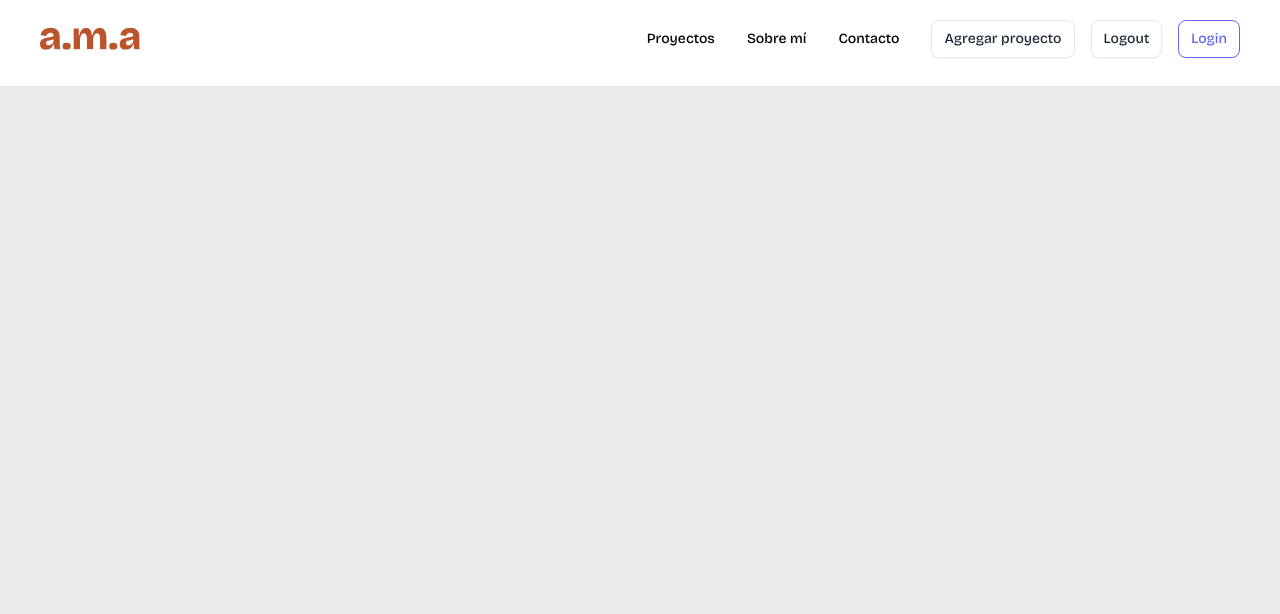
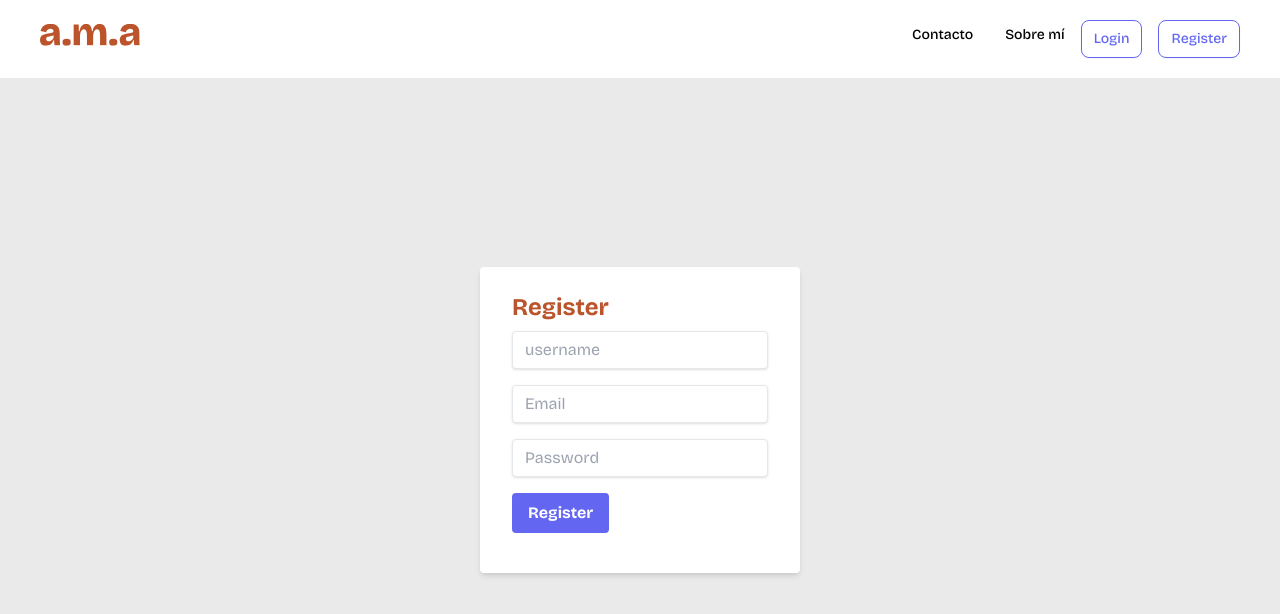
Before and after one commit to anhi1/Front-portfolio, a React (Vite) app: page /register in a window 1280 px wide. Shown: the top 614 px of the page. Built offline with nearby package versions, Linux system fonts and the light colour scheme.

Commit message:
nav-login

```diff
--- a/src/App.jsx
+++ b/src/App.jsx
@@ -3,6 +3,7 @@ import { AuthProvider } from "./context/AuthContext";
 import { BrowserRouter, Route, Routes } from "react-router-dom";
 import Contact from "./pages/Contact";
 import LoginPage from "./pages/LoginPage";
+import RegisterPage from "./pages/RegisterPage";
 import { ProjectProvider } from "./context/ProjectsContext";
 import About from "./pages/About";
 import Navbar from "./components/Navbar";
@@ -19,11 +20,13 @@ function App() {
       <Navbar />
       <Routes>
         <Route path="/" element={<HomePage/>}/>
+        <Route path="/login" element={<LoginPage />} />
+        <Route path="/register" element={<RegisterPage />} />
         <Route path="/about" element={<About />} />
         <Route path="/contact" element={<Contact />} />
         <Route path="/projects" element={<ProjectsPage />} />
 
-        <Route path="/login" element={<LoginPage />} />
+
         <Route path="/add-project" element={<ProjectFormPage />} />
         <Route path="/projects/:id" element={<ProjectFormPage />} />
 
--- a/src/api/auth.js
+++ b/src/api/auth.js
@@ -1,4 +1,6 @@
 import axios from "./axios";
+
+export const registerRequest = (user) => axios.post(`/register`, user)
 
 export const loginRequest = (user) => axios.post(`/login`, user)
 export const verityTokenRequest = () => axios.get(`/verify`)
--- a/src/components/Navbar.jsx
+++ b/src/components/Navbar.jsx
@@ -1,8 +1,10 @@
-import React, { useState } from "react";
+import { useState } from "react";
 import { Link } from "react-router-dom";
+import { useAuth } from "../context/AuthContext";
 
 function Navbar() {
   const [isOpen, setIsOpen] = useState(false);
+  const { isAuthenticated, logout, user } = useAuth();
 
   const toggleMenu = () => {
     setIsOpen(!isOpen);
@@ -10,7 +12,10 @@ function Navbar() {
 
   return (
     <nav className="bg-white flex flex-col md:flex-row justify-between py-5 px-10">
-      <Link to="/" className="flex flex-col md:flex-row md:gap-x-4 mb-2">
+      <Link
+        to={isAuthenticated ? "/projects" : "/"}
+        className="flex flex-col md:flex-row md:gap-x-4 mb-2"
+      >
         <img
           className="inline-flex items-center"
           src="public/logo.svg"
@@ -42,23 +47,14 @@ function Navbar() {
       </div>
 
       <ul
-        className={`${
-          isOpen ? "" : "hidden"
-        } md:flex flex-col md:flex-row gap-x-2 md:gap-x-4`}
-      >
+        className={`${isOpen ? "" : "hidden"} md:flex flex-col md:flex-row gap-x-2 md:gap-x-4`}>
+
+        {isAuthenticated? (
+          <>
             <li className="inline-flex items-center gap-x-2 text-sm font-medium rounded-lg mb-2">
               <Link to="/projects">Proyectos</Link>
             </li>
             <br></br>
-        <li className="inline-flex items-center gap-x-2 text-sm font-medium rounded-lg mb-2">
-          <Link to="/about">Sobre mí</Link>
-        </li>
-        <br></br>
-        <li className="inline-flex items-center gap-x-2 text-sm font-medium rounded-lg mb-2">
-          <Link to="/contact">Contacto</Link>
-        </li>
-        <br></br>
-
             <li>
               <Link
                 to="/add-project"
@@ -78,6 +74,15 @@ function Navbar() {
                 Logout
               </Link>
             </li>
+          </>
+        ) : (
+          <>
+            <li className="inline-flex items-center gap-x-2 text-sm font-medium rounded-lg mb-2">
+              <Link to="/contact">Contacto</Link>
+            </li><br></br>
+            <li className="inline-flex items-center gap-x-2 text-sm font-medium rounded-lg mb-2">
+              <Link to="/about">Sobre mí</Link>
+            </li>
             <li>
               <Link
                 to="/login"
@@ -86,6 +91,16 @@ function Navbar() {
                 Login
               </Link>
             </li>
+            <li>
+              <Link
+                to="/Register"
+                className="py-2 px-3 inline-flex items-center gap-x-2 text-sm font-medium rounded-lg border border-indigo-500 text-indigo-500 shadow-sm hover:bg-gray-50 disabled:opacity-50 disabled:pointer-events-none dark:bg-slate-900 dark:border-gray-700 dark:text-white dark:hover:bg-gray-800 dark:focus:outline-none dark:focus:ring-1 dark:focus:ring-gray-600"
+              >
+                Register
+              </Link>
+            </li>
+          </>
+        )}
       </ul>
     </nav>
   );
--- a/src/components/ProyectCard.jsx
+++ b/src/components/ProyectCard.jsx
@@ -1,5 +1,7 @@
 import {useProjects} from "../context/ProjectsContext"
 import { Link } from "react-router-dom";
+
+
 export default function ProjectCard() {
 
   const {deleteProject} = useProjects();
--- a/src/context/ProjectsContext.jsx
+++ b/src/context/ProjectsContext.jsx
@@ -33,7 +33,7 @@ export function ProjectProvider({children}){
    const deleteProject = async (id) => {
     try {
      const res = await deleteProjectRequest(id);
-     if(res.status === 204) setProjects(Projects.filter(Project=>Project._id !== id )) //crea un arreglo nuevo
+     if(res.status === 204) setProjects(projects.filter(project=>project._id !== id )) //crea un arreglo nuevo
     } catch (error) {
      console.log(error);
     }
--- a/src/pages/LoginPage.jsx
+++ b/src/pages/LoginPage.jsx
@@ -12,7 +12,7 @@ export default function LoginPage() {
     handleSubmit,
     formState: { errors },
   } = useForm();
-  const {signin, isAuthenticated} = useAuth();
+  const {signin, errors: signinErrors, isAuthenticated} = useAuth();
   const navigate = useNavigate();
 
   const onSubmit = handleSubmit((data) => {
@@ -24,18 +24,25 @@ export default function LoginPage() {
    }, [isAuthenticated]);
 
   return (
-    <>
+<>
 <div className="absolute top-30 left-20 md:top-20 md:left-100 mt-20">
     <div className="flex mt-8 items-center justify-center">
       <div className="w-full max-w-xs">
+
+      {signinErrors.map((error, i)=>(
+          <div className="bg-red-500 p-2 text-white text-center my-2 rounded-md" key={i}>
+            {error}
+          </div>
+          ))}
         <form onSubmit={onSubmit} className="bg-white  rounded px-8 pt-6 pb-8 mb-4 form-border shadow-md">
           <h1 className="text-4xl font-bold">Admin</h1>
           <input
             type="email"
+            {...register("email", { required: true })}
             className="shadow appearance-none border rounded w-full py-2 px-3 text-gray-700 leading-tight focus:outline-none focus:shadow-outline my-2"
             placeholder="Email"
             style={{ backgroundColor: '#EAEAEA' }}
-            {...register("email", { required: true })}
+
           />
           {errors.email && <p className="text-red-500">email is required</p>}
 
--- /dev/null
+++ b/src/pages/ProfilePage.jsx
@@ -0,0 +1,7 @@
+function ProfilePage() {
+    return (
+      <div>ProfilePage</div>
+    )
+  }
+
+  export default ProfilePage
--- a/src/pages/ProjectFormPage.jsx
+++ b/src/pages/ProjectFormPage.jsx
@@ -82,7 +82,7 @@ export default function ProjectFormPage() {
         <div className="mb-4">
           <label htmlFor="images" className="block text-gray-700 text-sm font-bold mb-2">Subir imágenes</label>
           <input
-            id="images"
+            id="imageUpload"
             type="file"
             accept="image/*"
             multiple
--- /dev/null
+++ b/src/pages/RegisterPage.jsx
@@ -0,0 +1,70 @@
+import { useForm } from "react-hook-form";
+import { useAuth } from "../context/AuthContext";
+import { useEffect } from "react";
+import { useNavigate } from "react-router-dom";
+
+
+function RegisterPage() {
+  const {
+    register,
+    handleSubmit,
+    formState: { errors },
+  } = useForm();
+  const { signup, isAuthenticated, errors: registerErrors } = useAuth();
+  const navigate = useNavigate();
+
+  useEffect(() => {
+    if (isAuthenticated) navigate("/projects");
+  }, [isAuthenticated]);
+
+  const onSubmit = handleSubmit(async (values) => {
+    signup(values);
+  });
+
+  return (
+    <div className="flex h-[calc(100vh-100px)] items-center justify-center">
+    <div className="w-full max-w-xs">
+      {registerErrors.map((error, i) => (
+        <div className="bg-red-500 p-2 text-white" key={i}>
+          {error}
+        </div>
+      ))}
+      <form onSubmit={onSubmit} className="bg-white shadow-md rounded px-8 pt-6 pb-8 mb-4">
+      <h1 className="text-2xl font-bold">Register</h1>
+        <input
+          type="text"
+          {...register("username", { required: true })}
+          className="shadow appearance-none border rounded w-full py-2 px-3 text-gray-700 leading-tight focus:outline-none focus:shadow-outline my-2"
+          placeholder="username"
+        />
+        {errors.username && (
+          <p className="text-red-500">Username is required</p>
+        )}
+
+        <input
+          type="email"
+          {...register("email", { required: true })}
+          className="shadow appearance-none border rounded w-full py-2 px-3 text-gray-700 leading-tight focus:outline-none focus:shadow-outline my-2"
+          placeholder="Email"
+        />
+        {errors.email && <p className="text-red-500">email is required</p>}
+
+        <input
+          type="password"
+          {...register("password", { required: true })}
+          className="shadow appearance-none border rounded w-full py-2 px-3 text-gray-700 leading-tight focus:outline-none focus:shadow-outline my-2"
+          placeholder="Password"
+        />
+        {errors.password && (
+          <p className="text-red-500">password is required</p>
+        )}
+        <button type="submit" className="bg-indigo-500 hover:bg-indigo-300 text-white font-bold py-2 px-4 rounded focus:outline-none focus:shadow-outline my-2">Register</button>
+      </form>
+
+
+    </div>
+    </div>
+  );
+}
+
+export default RegisterPage;
```
Also changed, not shown: src/context/AuthContext.jsx (+17 -7 lines). Lines whose indentation alone changed are shown as unchanged.
